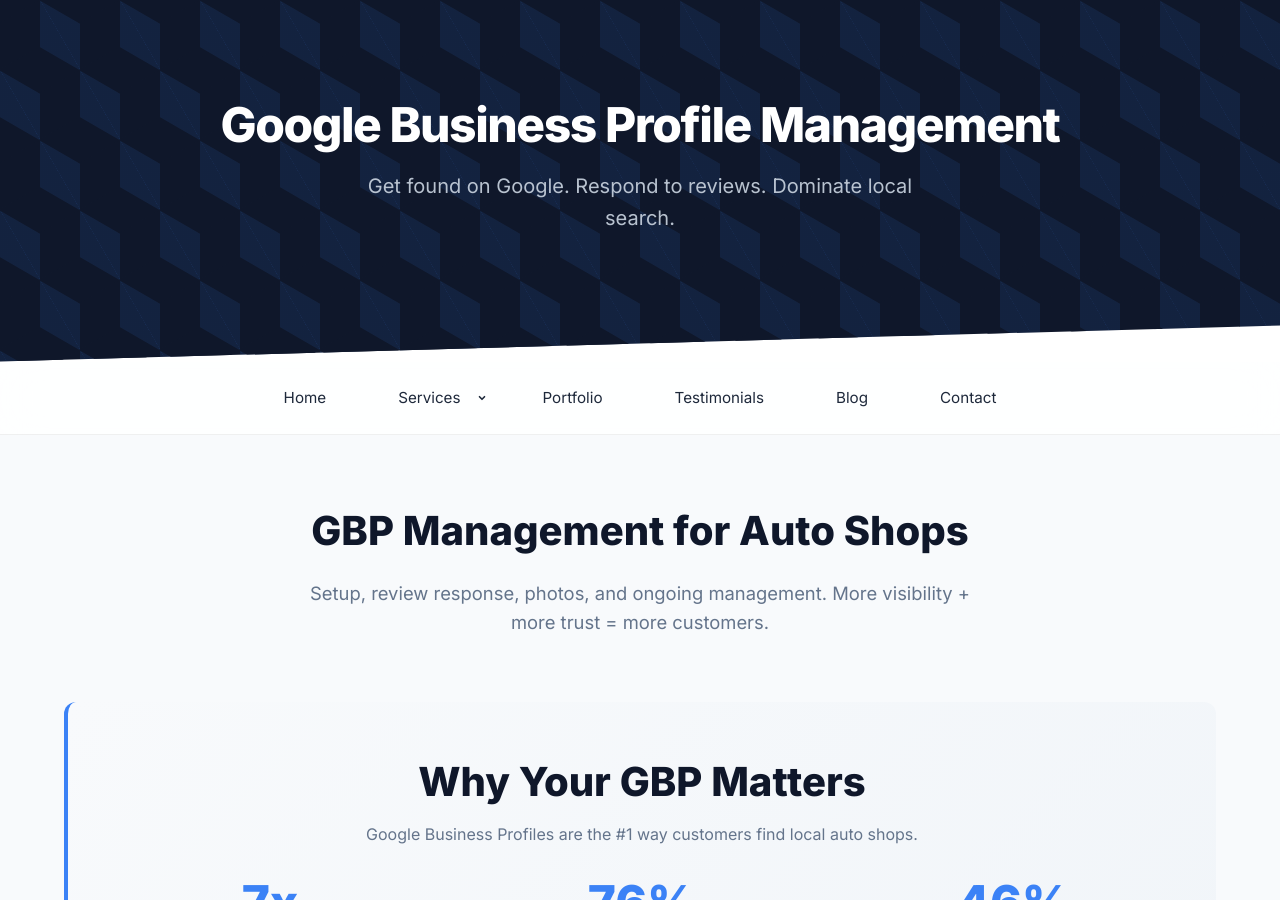
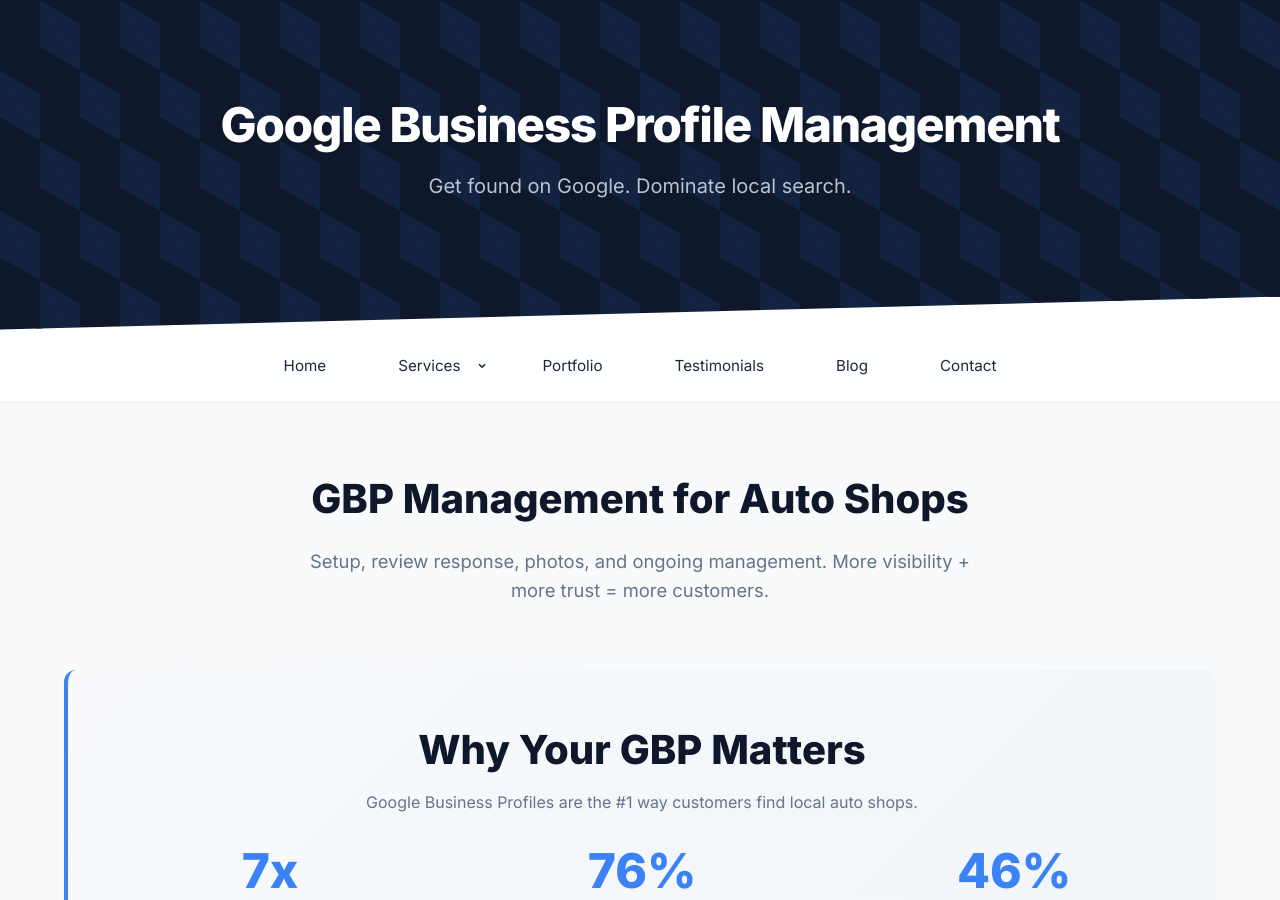
Before and after one commit to JamesBrownR/MeetingSurge, a Jekyll site: the page built from services/gbp-management/index.html, in a window 1280 px wide and 900 px high. Built offline with Jekyll 4.4.1, drawn with Linux system fonts in a browser that asks for light colours.

Commit message:
Update index.html

```diff
--- a/services/gbp-management/index.html
+++ b/services/gbp-management/index.html
@@ -216,7 +216,7 @@
 
 <div style="background-color: #ffffff;">
   <header>
-    <h1 class="hero-sub-text">Get found on Google. Respond to reviews. Dominate local search.</h1>
+    <h1 class="hero-sub-text">Get found on Google. Dominate local search.</h1>
     <p class="hero-big-text">Google Business Profile Management</p>
   </header>
 </div>
```
